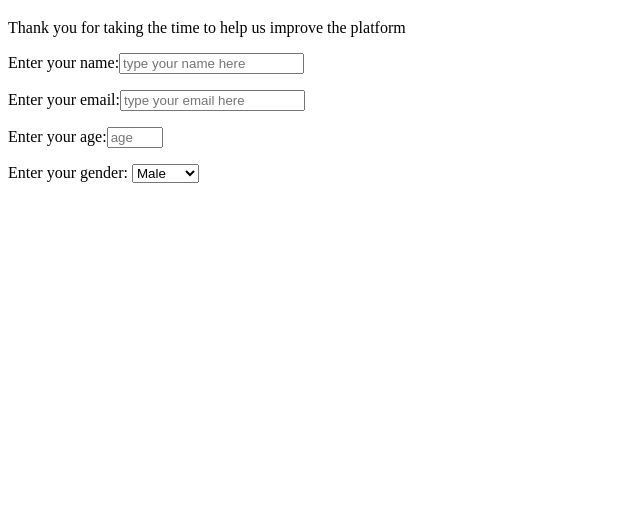
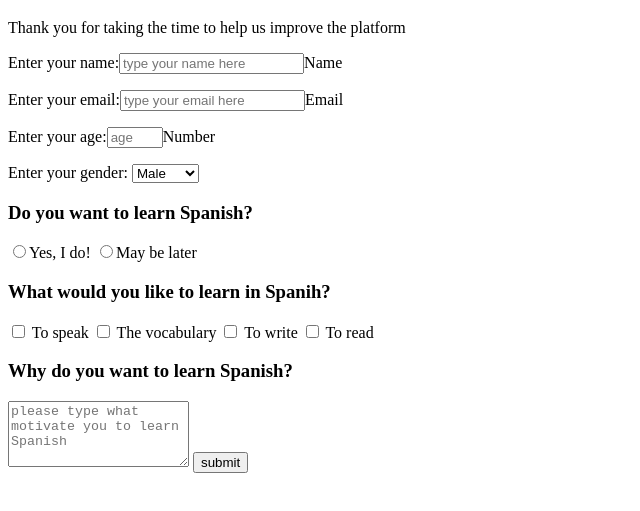
Before and after one commit to DarthWilbert/Wilbert-Rafael_Projet, a plain HTML site: page fcc-test-suite-template-master/index.html in a window 1280 px wide. Shown: the part 61-572 px from the top of the page, without its empty margins (0-640 px from the left). Drawn offline with Linux system fonts and the light colour scheme.

Commit message:
Changes added

```diff
--- a/fcc-test-suite-template-master/index.html
+++ b/fcc-test-suite-template-master/index.html
@@ -13,13 +13,24 @@
     <h1 id="title"> freeCodeCamp Survey Form </h1>
     <p id="description"> Thank you for taking the time to help us improve the platform </p>
     <form id="survey-form">
-    <p>Enter your name:<label id="name-label"><input id="name" type="text" placeholder="type your name here"></input></label></p>
-    <p>Enter your email:<label id="email-label"><input id="email" name="email" type="email" placeholder="type your email here" required/></label></p>
-    <p>Enter your age:<label id="number-label"><input id="number" name="number" type="number" min="0" max="99" placeholder="age" required/></label></p>
+    <p>Enter your name:<label id="name-label"><input id="name" type="text" placeholder="type your name here" required>Name</label></p>
+    <p>Enter your email:<label id="email-label"><input id="email" name="email" type="email" placeholder="type your email here" required/>Email</label></p>
+    <p>Enter your age:<label id="number-label"><input id="number" name="number" type="number" min="0" max="99" placeholder="age" required/>Number</label></p>
     <p> Enter your gender:
     <select id="dropdown">
        <option value="male">Male</option>
         <option value="female">Female</option></select>
+        <h3>Do you want to learn Spanish?</h3>
+        <label name="radio"><input type="radio" name="ratio" value="0"/>Yes, I do!</label>
+        <label name="radio"><input type="radio" name="ratio" value="1"/>May be later</label>
+        <h3>What would you like to learn in Spanih?</h3>
+      <input type="checkbox" id="speak" name="speak" value="0" /> <label>To speak</label>
+      <input type="checkbox" id="vocabulary" name="vocabulary" value="1" /> <label>The vocabulary</label>
+      <input type="checkbox" id="write" name="write" value="2" /> <label>To write</label>
+      <input type="checkbox" id="read" name="read" value="3" /> <label>To read</label>
+      <h3>Why do you want to learn Spanish?</h3>
+      <textarea id="text" name="name" rows="4" placeholder="please type what motivate you to learn Spanish"></textarea>
+      <button id="submit">submit</button>
     </form>
 
     <!--
```
